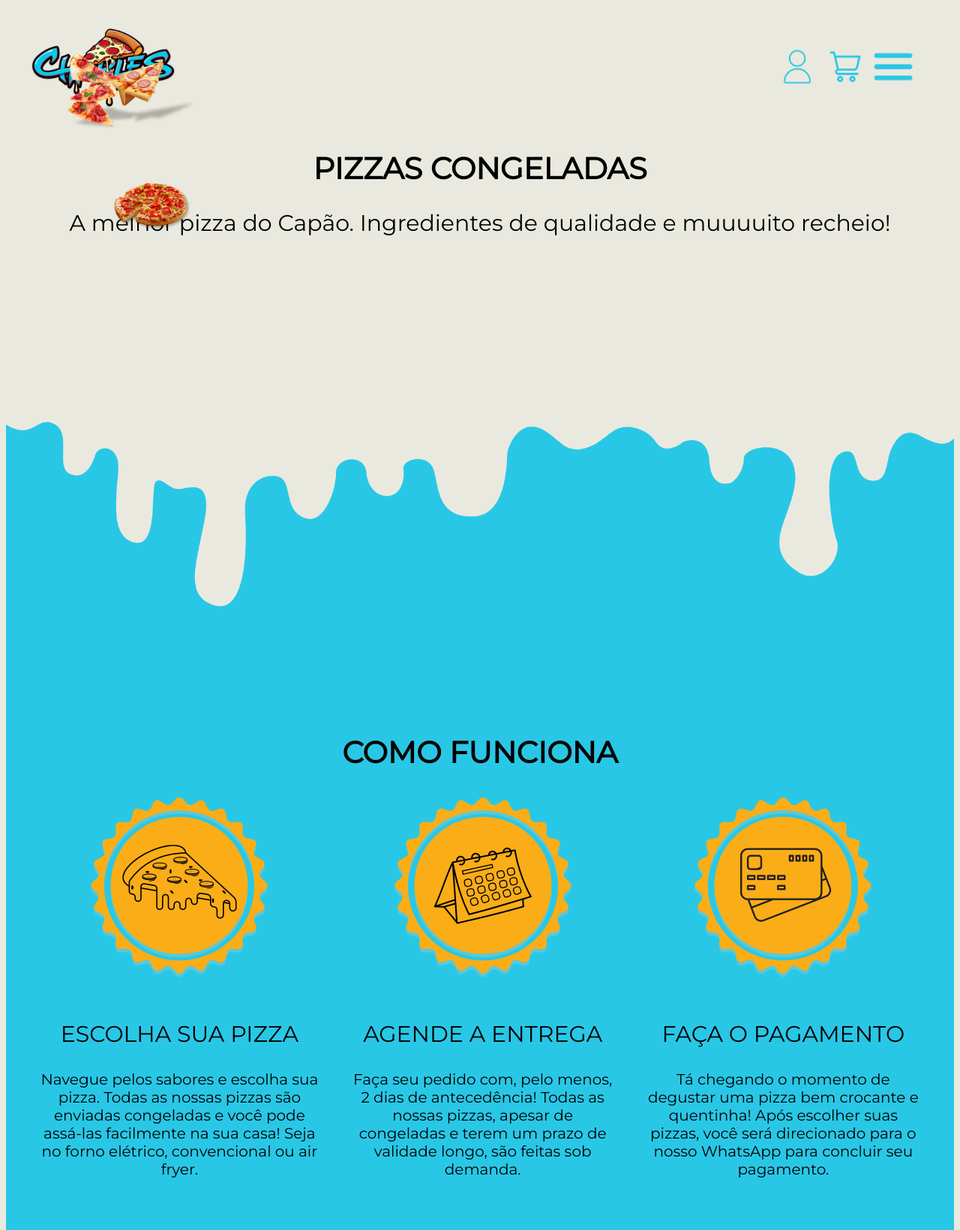
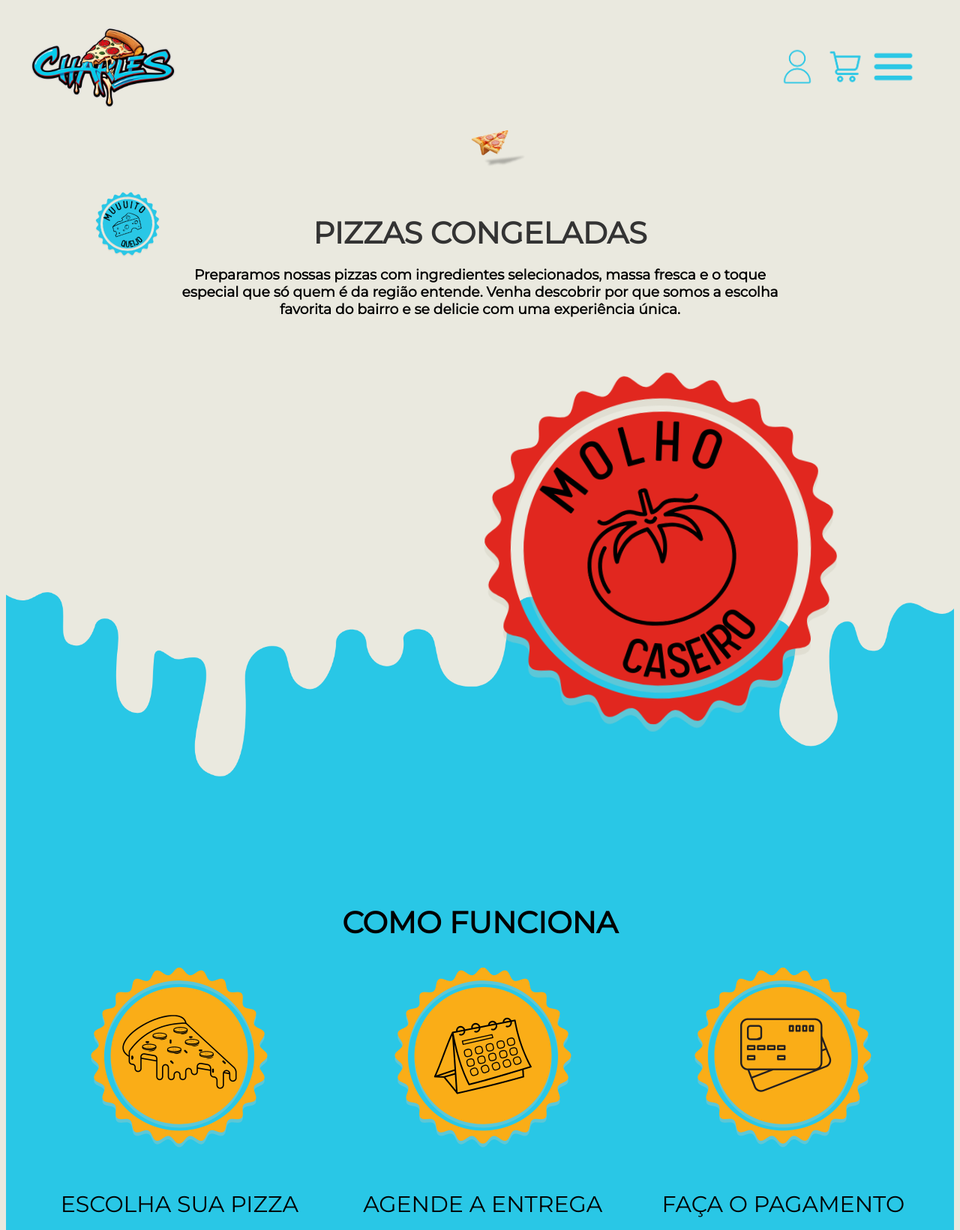
Before and after one commit to ajudantedemagico/charlespizzascongeladas, a FastAPI app: page / in a window 1280 px wide. Shown: the top 1641 px of the page at 75% size. Run offline with FastAPI, Linux system fonts and the light colour scheme.

Commit message:
Imagens Parallax (eu não aguento mais)

```diff
--- a/static/CSS/main.css
+++ b/static/CSS/main.css
@@ -16,6 +16,13 @@ nav{
 }
 .icones{
     padding: 4%;
+}
+.secoes-animadas {
+    position: relative;
+    padding: 50px 20px;
+    box-sizing: border-box;
+    text-align: center;
+    min-height: 300px;
 }
 .apresentacao {
     background-color: #EAE9DF;
@@ -347,22 +354,54 @@ footer{
   transform: scale(1.1);
 }
 
-/* Adesivos Flutuantes */
-.sticker {
-    position: fixed; /* Fixa o adesivo na viewport para o parallax */
-    /* Ou 'absolute' se quiser que ele se mova com o documento, mas com velocidade diferente */
-    width: 150px; /* Tamanho do seu adesivo */
-    height: auto;
-    /* Posição inicial dos adesivos */
-    top: 50px; /* Exemplo */
-    left: 10%; /* Exemplo */
-    z-index: 10; /* Garante que fiquem acima do conteúdo */
-    pointer-events: none; /* Impede que eles bloqueiem cliques no conteúdo abaixo */
-    will-change: transform; /* Otimização para animação */
+/* Estilos específicos para a seção "APRESENTACAO" */
+.apresentacao {
+  padding: 80px 20px;
+  text-align: center;
 }
 
-/* Posições iniciais individuais para cada adesivo */
-#sticker1 { top: 50px; left: 10%; }
-#sticker2 { top: 200px; right: 15%; }
-#sticker3 { bottom: 100px; left: 5%; }
-/* etc. para os 10 adesivos */
+.apresentacao-texto {
+  font-family:'Montserrat',sans-serif;
+  max-width: 800px;
+  margin: 0 auto;
+  text-align: center;
+  padding-bottom: 50px;
+}
+
+.apresentacao .titulos {
+  font-family:'Montserrat',sans-serif;
+  font-size: 2.5em;
+  margin-bottom: 20px;
+  color: #333;
+}
+
+.apresentacao .textos {
+  font-family:'Montserrat',sans-serif;
+    font-size: 1.1em;
+    line-height: 1.6;
+    color: #555;
+}
+.animated-scroll-image {
+    position: absolute;
+    opacity: 0;
+    pointer-events: none;
+    transition: opacity 1s ease-out, transform 0.1s linear;
+    will-change: transform, opacity;
+    z-index: 5;
+}
+
+.animated-scroll-image.is-visible {
+    opacity: 1;
+}
+
+/* IMAGENS - SEÇÃO APRESENTACAO */
+.pizza-apresentacao1-img {
+    width: 450px;
+    top: 70%;
+    left: 10%;
+}
+.pizza-apresentacao1-img {
+    width: 90px;
+    top: 20%;
+    right: 5%;
+}
--- a/static/JS/adesivos_flutuantes.js
+++ b/static/JS/adesivos_flutuantes.js
@@ -1,42 +1,58 @@
 document.addEventListener('DOMContentLoaded', () => {
-    const stickers = document.querySelectorAll('.sticker');
+    const animatedImages = document.querySelectorAll('.animated-scroll-image');
 
-    function animateStickers() {
-        const scrollY = window.scrollY || document.documentElement.scrollTop;
+    const activeAnimations = new Map();
 
-        stickers.forEach(sticker => {
-            const speed = parseFloat(sticker.dataset.speed || 0.5); // Velocidade de movimento
-            const startOffset = parseFloat(sticker.dataset.startOffset || 0); // Onde o movimento começa na rolagem
-            const limitY = parseFloat(sticker.dataset.limitY || Infinity); // Limite de movimento vertical em pixels
-            const startX = sticker.offsetLeft; // Posição X inicial
-            const startY = sticker.offsetTop;  // Posição Y inicial (se position:absolute)
-                                               // Se position:fixed, top/left inicial do CSS
+    const options = {
+        root: null,
+        rootMargin: '0px',
+        threshold: 0.2
+    };
 
-            let newY = 0;
-            // Cálculo do movimento (simplificado para exemplo)
-            // Se o adesivo está fixo na tela e se move 'contra' a rolagem
-            newY = scrollY * speed;
+    const observer = new IntersectionObserver((entries, observer) => {
+        entries.forEach(entry => {
+            const img = entry.target;
+            const speed = parseFloat(img.dataset.speed) || 1;
 
-            // Limitar o movimento vertical
-            if (limitY !== Infinity) {
-                newY = Math.min(newY, limitY); // Não exceder o limite superior
+            if (entry.isIntersecting) {
+                img.classList.add('is-visible');
+
+                if (!activeAnimations.has(img)) {
+                    let angle = Math.random() * Math.PI * 2;
+                    const rotationSpeed = (Math.random() - 0.5) * 0.002;
+                    let currentRotation = Math.random() * 36;
+
+                    function animateFloat() {
+                        const floatX = Math.sin(angle) * (8 * speed);
+                        const floatY = Math.cos(angle) * (6 * speed);
+
+                        img.style.transform = `translate(${floatX}px, ${floatY}px) rotate(${currentRotation}deg)`;
+
+                        angle += 0.005 * (speed / 2);
+                        currentRotation += rotationSpeed;
+
+                        if (img.classList.contains('is-visible')) {
+                            activeAnimations.set(img, requestAnimationFrame(animateFloat));
+                        } else {
+                            cancelAnimationFrame(activeAnimations.get(img));
+                            activeAnimations.delete(img);
+                        }
+                    }
+                    animateFloat();
+                }
+
+            } else {
+                img.classList.remove('is-visible');
+                if (activeAnimations.has(img)) {
+                    cancelAnimationFrame(activeAnimations.get(img));
+                    activeAnimations.delete(img);
+                }
+                img.style.transform = 'translate(0px, 0px) rotate(0deg)';
             }
+        });
+    }, options);
 
-            // Aplicar a transformação CSS
-            sticker.style.transform = `translateY(${newY}px)`;
-
-            // Exemplo de como você faria se quisesse mover o X também
-            // const newX = scrollY * speedX;
-            // sticker.style.transform = `translate(${newX}px, ${newY}px)`;
-        });
-
-        // Opcional: Para otimizar e garantir suavidade
-        // requestAnimationFrame(animateStickers);
-    }
-
-    // Chama a função de animação na rolagem
-    window.addEventListener('scroll', animateStickers);
-
-    // Chama uma vez ao carregar a página para posicionar corretamente
-    animateStickers();
+    animatedImages.forEach(img => {
+        observer.observe(img);
+    });
 });
--- a/templates/main.html
+++ b/templates/main.html
@@ -45,10 +45,14 @@
     </section>
 </nav>
 <main>
-    <div class="apresentacao">
+    <section class="secoes-animadas apresentacao">
+    <div class="apresentacao-texto">
         <h1 class="titulos"> PIZZAS CONGELADAS </h1>
-        <h3 class="subtitulos"> A melhor pizza do Capão. Ingredientes de qualidade e muuuuito recheio!</h3>
+        <h3 class="subtitulo.apresentacao"> Preparamos nossas pizzas com ingredientes selecionados, massa fresca e o toque especial que só quem é da região entende. Venha descobrir por que somos a escolha favorita do bairro e se delicie com uma experiência única.</h3>
     </div>
+        <img src="/static/img/sticker_queijo.png" alt="Fatia de Pizza" class="animated-scroll-image pizza-apresentacao1-img" data-speed="1.2">
+        <img src="/static/img/sticker_molho.png" alt="Fatia de Pizza" class="animated-scroll-image pizza-apresentacao2-img" data-speed="1.2">
+     </section>
 
     <div class="separador-apresentacao"></div>
 
@@ -59,6 +63,9 @@
             <img src="/static/img/comocomprar_passo1.png" alt="Escolha sua pizza">
             <h3 class="subtitulos">ESCOLHA SUA PIZZA</h3>
             <p class="textos">Navegue pelos sabores e escolha sua pizza. Todas as nossas pizzas são enviadas congeladas e você pode assá-las facilmente na sua casa! Seja no forno elétrico, convencional ou air fryer.</p>
+
+            <img src="/static/img/pizza_1.png" alt="Fatia de Pizza" class="animated-scroll-image pizza-apresentacao1-img" data-speed="1.2">
+            <img src="/static/img/pizza_2.png" alt="Fatia de Pizza" class="animated-scroll-image pizza-apresentacao2-img" data-speed="1.2">
         </div>
 
         <div class="etapa">
@@ -150,14 +157,12 @@
 
 <div class="separador-footer"></div>
 
-    <img src="/static/img/pizza_1.png" class="sticker" id="sticker1" data-speed="0.5" data-limit-y="200">
-    <img src="/static/img/pizza_2.png" class="sticker" id="sticker2" data-speed="0.8" data-start-offset="500" data-limit-y="500">
-    <img src="/static/img/pizza_3.png" class="sticker" id="sticker3" data-speed="0.3" data-start-y="100" data-limit-y="300">
     <button class="scroll-top" id="scrollTopBtn"></button>
+
 </main>
     <script src="/static/JS/carrossel-cardapio.js"></script>
     <script src="/static/JS/btnTopo.js"></script>
-    <script src="adesivos_flutuantes.js"></script>
+    <script src="/static/JS/adesivos_flutuantes.js"></script>
     <script src="/static/JS/footer.js"></script>
     <script src="/static/JS/menu.js"></script>
 </body>
```
Also changed, not shown: static/img/sticker_charles_amarelo.png (added), static/img/sticker_charles_azul.png (added), static/img/sticker_charles_vermelho.png (added), static/img/sticker_criadocapao_amarelo.png (added), static/img/sticker_criadocapao_azul.png (added), static/img/sticker_criadocapao_vermelho.png (added), static/img/sticker_spray_circulo_amarelo.png (added), static/img/sticker_spray_circulo_azul.png (added).
